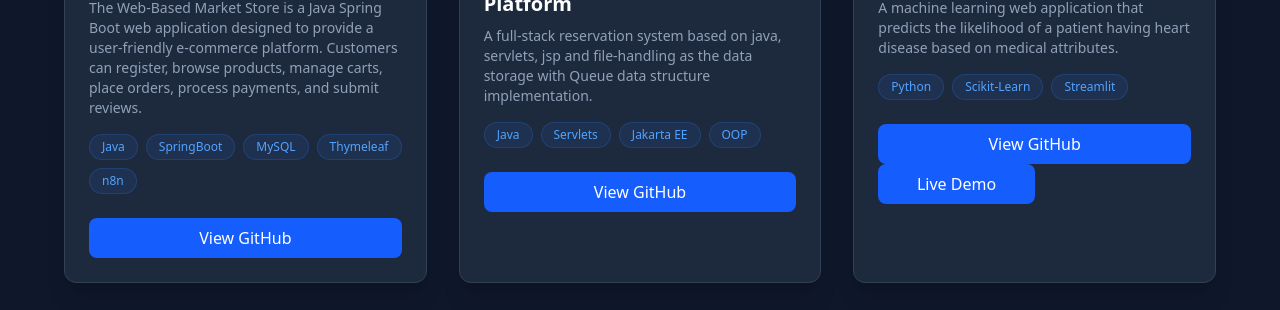
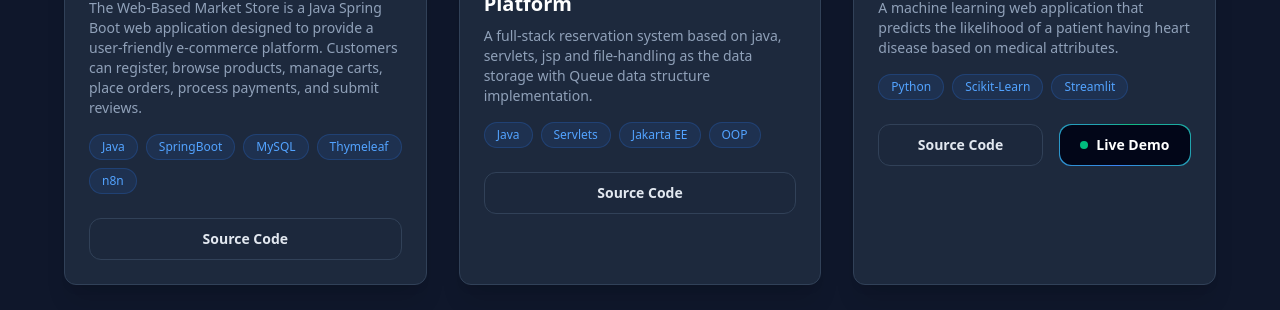
Before and after one commit to Pamindu-Rashmitha/my-portfolio, a React (Vite) app: page / in a window 1280 px wide. Shown: the part 2740-3050 px from the top of the page. Built offline with nearby package versions, Linux system fonts and the light colour scheme.

Commit message:
refactor: Enhance project link presentation and styling in App component

```diff
--- a/src/App.tsx
+++ b/src/App.tsx
@@ -73,26 +73,40 @@ const App = () => {
                       ))}
                     </div>
 
+                    <div className="flex gap-4 mt-6">
 
                       <a
                         href={project.githubLink}
                         target="_blank"
                         rel="noopener noreferrer"
-                      className="inline-block w-full text-center bg-blue-600 hover:bg-blue-700 text-white font-medium px-4 py-2 rounded-lg transition"
+                        className="flex-1 flex items-center justify-center gap-2 px-4 py-2.5 bg-slate-800/50 hover:bg-slate-700 border border-slate-700 hover:border-slate-500 text-slate-200 rounded-xl transition-all duration-300 group"
                       >
-                      View GitHub
+                        <span className="text-sm font-semibold">Source Code</span>
                       </a>
+
 
                       {project.liveDemo && (
                         <a
                           href={project.liveDemo}
                           target="_blank"
                           rel="noopener noreferrer"
-                        className="inline-block w-1/2 text-center bg-blue-600 hover:bg-blue-700 text-white font-medium px-4 py-2 rounded-lg transition"
+                          className="relative flex-1 group overflow-hidden rounded-xl p-[1px] focus:outline-none"
                         >
+
+                          <span className="absolute inset-[-1000%] animate-[spin_3s_linear_infinite] bg-[conic-gradient(from_90deg_at_50%_50%,#3b82f6_0%,#10b981_50%,#3b82f6_100%)]" />
+
+                          <span className="inline-flex h-full w-full cursor-pointer items-center justify-center rounded-xl bg-slate-950 px-4 py-2 text-sm font-bold text-white backdrop-blur-3xl transition-all group-hover:bg-slate-950/50">
+                            <span className="relative flex items-center gap-2">
+                              <span className="relative flex h-2 w-2">
+                                <span className="animate-ping absolute inline-flex h-full w-full rounded-full bg-emerald-400 opacity-75"></span>
+                                <span className="relative inline-flex rounded-full h-2 w-2 bg-emerald-500"></span>
+                              </span>
                               Live Demo
+                            </span>
+                          </span>
                         </a>
                       )}
+                    </div>
                   </div>
                 </motion.div>
               ))}
```
Lines whose indentation alone changed are shown as unchanged.
